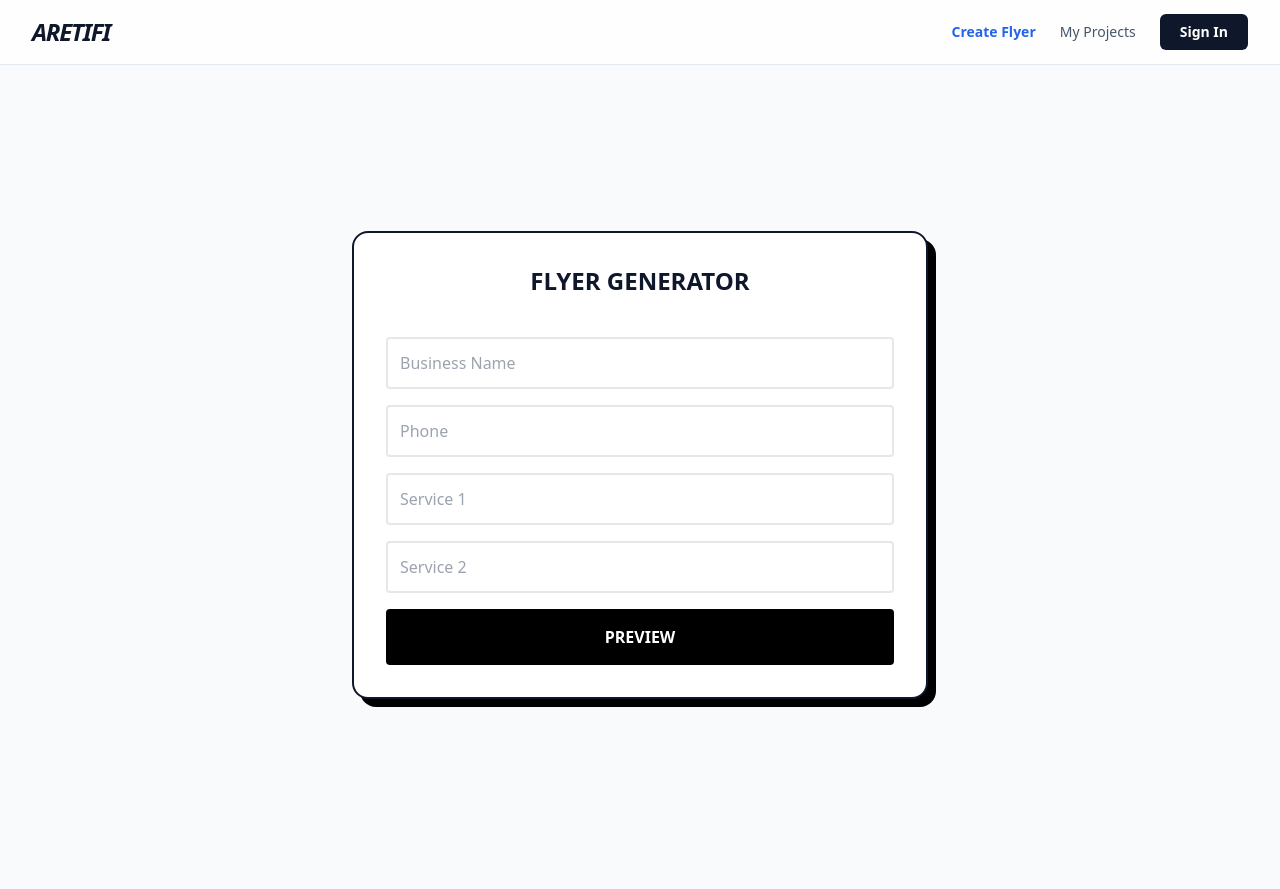
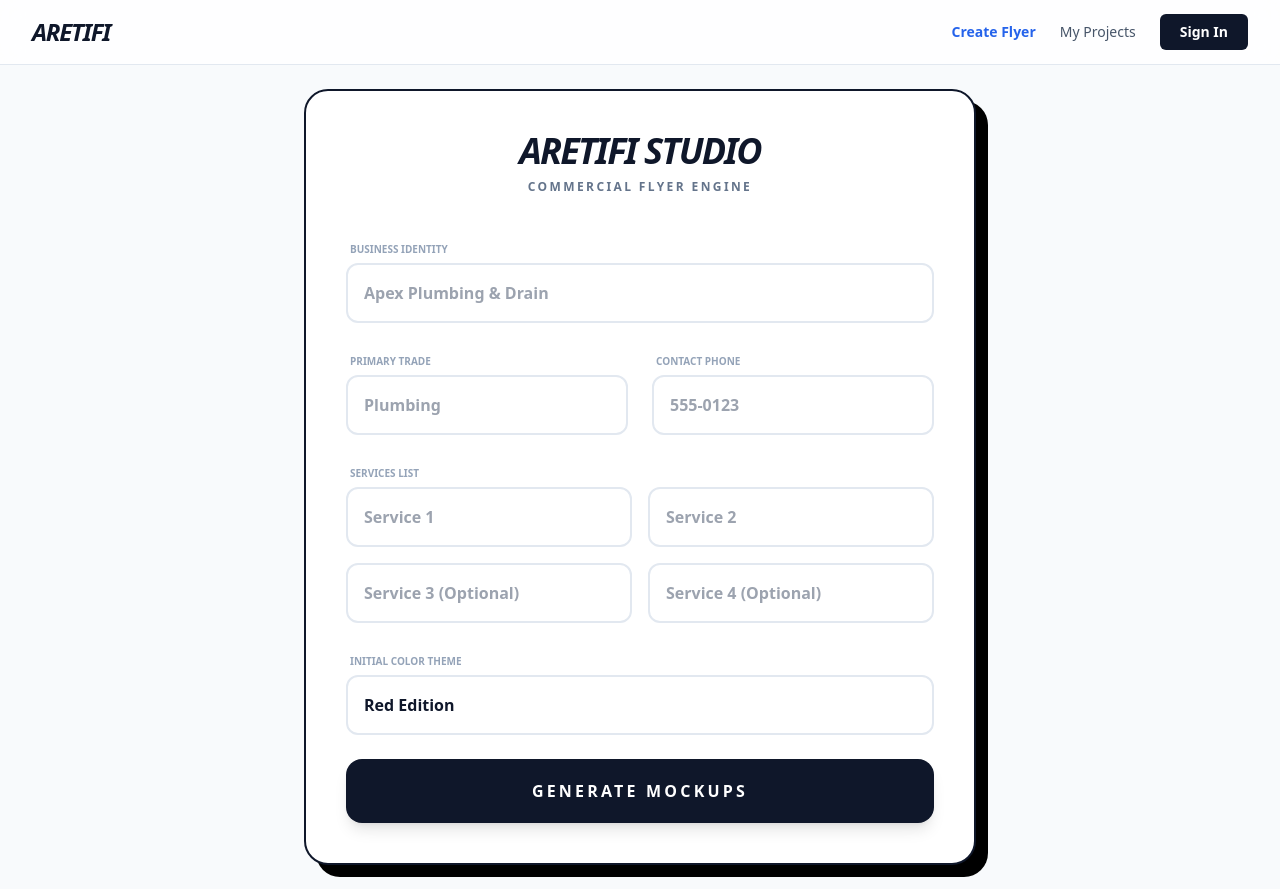
Before and after one commit to jakejmanley-collab/local-service-ads, a Next.js app: page /preview in a window 1280 px wide. Before the commit the page ends 865 px from the top, so only its background shows below. Built offline with nearby package versions, Linux system fonts and the light colour scheme.

Commit message:
Update page.tsx

```diff
--- a/app/preview/page.tsx
+++ b/app/preview/page.tsx
@@ -5,7 +5,9 @@ import { toPng } from 'html-to-image';
 import Papa from 'papaparse';
 
 const THEME_COLORS = ['red', 'blue', 'gold', 'green', 'purple'];
-const tradePhotos: Record<string, string[]> = { plumbing: ['https://images.unsplash.com/photo-1585704032915-c3400ca199e7?auto=format&fit=crop&w=1200&q=90'] };
+const tradePhotos: Record<string, string[]> = {
+  plumbing: ['https://images.unsplash.com/photo-1585704032915-c3400ca199e7?auto=format&fit=crop&w=1200&q=90']
+};
 
 const parseZone = (csvString: any) => {
   if (!csvString || typeof csvString !== 'string') return null;
@@ -36,12 +38,16 @@ const MasterTemplate = ({ id, data, configKey, rawDatabase }: any) => {
     services: [parseZone(rawConfig['Service 1']), parseZone(rawConfig['Service 2']), parseZone(rawConfig['Service 3']), parseZone(rawConfig['Service 4'])]
   };
 
+  const tradeWords = (data.businessName || "").split(' ');
+  const firstWord = tradeWords[0] || "PROFESSIONAL";
+  const remainingWords = tradeWords.slice(1).join(' ') || "SERVICES";
+
   const isHex = configKey.includes('hex');
   const isCircle = configKey.includes('circle');
   const clip = isHex ? { clipPath: 'polygon(50% 0%, 100% 25%, 100% 75%, 50% 100%, 0% 75%, 0% 25%)' } : isCircle ? { borderRadius: '50%', overflow: 'hidden' } : {};
 
   return (
-    <div id={id} className="relative w-full bg-white shadow-2xl overflow-hidden">
+    <div id={id} className="relative w-full bg-white shadow-2xl overflow-hidden rounded-sm">
       <svg viewBox="0 0 1080 1080" className="w-full h-auto" xmlns="http://www.w3.org/2000/svg">
         <image href={`/${configKey}.png`} x="0" y="0" width="1080" height="1080" />
         {photo && (
@@ -52,8 +58,8 @@ const MasterTemplate = ({ id, data, configKey, rawDatabase }: any) => {
           </foreignObject>
         )}
         {[
-          { conf: zones.headerTop, text: data.businessName.split(' ')[0] },
-          { conf: zones.headerBottom, text: data.businessName.split(' ').slice(1).join(' ') },
+          { conf: zones.headerTop, text: firstWord },
+          { conf: zones.headerBottom, text: remainingWords },
           { conf: zones.phone, text: data.phone },
           ...zones.services.map((s, i) => ({ conf: s, text: data.services[i] ? `✓ ${data.services[i]}` : '' }))
         ].map((item, i) => item.conf && item.text && (
@@ -81,20 +87,26 @@ export default function PreviewPage() {
     });
   }, []);
 
+  const parsedData = { ...formData, services: [formData.service1, formData.service2, formData.service3, formData.service4].filter(Boolean) };
+
   if (showPreview) {
     return (
       <main className="min-h-screen bg-slate-50 py-12 px-6">
         <div className="max-w-7xl mx-auto">
-          <div className="flex justify-between items-center mb-8 bg-white p-6 border-2 border-slate-900 rounded-xl">
-            <button onClick={() => setShowPreview(false)} className="font-bold px-4 py-2 bg-slate-100 rounded">← Back</button>
-            <select value={formData.themeColor} onChange={(e) => setFormData({...formData, themeColor: e.target.value})} className="bg-slate-900 text-white font-bold px-6 py-2 rounded">
-              {THEME_COLORS.map(c => <option key={c} value={c}>{c.toUpperCase()}</option>)}
-            </select>
+          <div className="flex flex-col md:flex-row justify-between items-center mb-12 gap-6 bg-white p-6 border-2 border-slate-900 rounded-2xl shadow-[4px_4px_0px_0px_rgba(0,0,0,1)]">
+            <button onClick={() => setShowPreview(false)} className="bg-slate-100 font-bold py-2 px-6 rounded-lg border border-slate-200 hover:bg-slate-200 transition-colors">← Back to Form</button>
+            <div className="flex items-center gap-4">
+               <span className="text-xs font-black uppercase text-slate-400 tracking-widest">Switch Theme:</span>
+               <select value={formData.themeColor} onChange={(e) => setFormData({...formData, themeColor: e.target.value})} className="bg-slate-900 text-white font-bold py-2 px-6 rounded-lg outline-none cursor-pointer">
+                {THEME_COLORS.map(c => <option key={c} value={c}>{c.toUpperCase()} EDITION</option>)}
+              </select>
+            </div>
           </div>
           <div className="grid grid-cols-1 lg:grid-cols-3 gap-10">
-            {['circle', 'square', 'hex'].map(shape => (
-              <div key={shape} className="flex flex-col gap-4">
-                <MasterTemplate id={`f-${shape}`} data={{...formData, services: [formData.service1, formData.service2, formData.service3, formData.service4].filter(Boolean)}} configKey={`${shape}-${formData.themeColor}`} rawDatabase={rawDatabase} />
+            {['circle', 'square', 'hex'].map(shape => {
+              const key = `${shape}-${formData.themeColor}`;
+              return rawDatabase[key] && <div key={shape} className="flex flex-col gap-6 group">
+                <MasterTemplate id={`f-${shape}`} data={parsedData} configKey={key} rawDatabase={rawDatabase} />
                 <button onClick={async () => {
                   const el = document.getElementById(`f-${shape}`);
                   if (el) {
@@ -104,9 +116,11 @@ export default function PreviewPage() {
                     link.href = url;
                     link.click();
                   }
-                }} className="w-full bg-slate-900 text-white font-bold py-4 rounded uppercase">Download</button>
+                }} className="w-full bg-slate-900 text-white font-black py-5 rounded-xl uppercase tracking-widest hover:bg-blue-600 transition-all shadow-lg active:translate-y-1">
+                  Download {shape}
+                </button>
               </div>
-            ))}
+            })}
           </div>
         </div>
       </main>
@@ -115,14 +129,49 @@ export default function PreviewPage() {
 
   return (
     <main className="min-h-screen bg-slate-50 flex items-center justify-center p-6">
-      <div className="bg-white max-w-xl w-full p-8 rounded-2xl border-2 border-slate-900 shadow-[8px_8px_0px_0px_rgba(0,0,0,1)]">
-        <form onSubmit={(e) => { e.preventDefault(); setShowPreview(true); }} className="space-y-4">
-          <h1 className="text-2xl font-black uppercase text-center mb-6">Flyer Generator</h1>
-          <input required placeholder="Business Name" className="w-full border-2 p-3 rounded" onChange={e => setFormData({...formData, businessName: e.target.value})} />
-          <input required placeholder="Phone" className="w-full border-2 p-3 rounded" onChange={e => setFormData({...formData, phone: e.target.value})} />
-          <input required placeholder="Service 1" className="w-full border-2 p-3 rounded" onChange={e => setFormData({...formData, service1: e.target.value})} />
-          <input required placeholder="Service 2" className="w-full border-2 p-3 rounded" onChange={e => setFormData({...formData, service2: e.target.value})} />
-          <button type="submit" className="w-full bg-black text-white font-bold py-4 rounded uppercase">Preview</button>
+      <div className="bg-white max-w-2xl w-full p-10 rounded-3xl border-2 border-slate-900 shadow-[12px_12px_0px_0px_rgba(0,0,0,1)]">
+        <div className="text-center mb-10">
+          <h1 className="text-4xl font-black uppercase italic tracking-tighter text-slate-900">Aretifi Studio</h1>
+          <p className="text-slate-500 font-bold uppercase text-xs tracking-[0.2em] mt-2">Commercial Flyer Engine</p>
+        </div>
+
+        <form onSubmit={(e) => { e.preventDefault(); setShowPreview(true); }} className="space-y-6">
+          <div className="space-y-1">
+            <label className="text-[10px] font-black uppercase text-slate-400 ml-1">Business Identity</label>
+            <input required placeholder="Apex Plumbing & Drain" className="w-full border-2 border-slate-200 p-4 rounded-xl font-bold focus:border-slate-900 outline-none transition-colors" onChange={e => setFormData({...formData, businessName: e.target.value})} />
+          </div>
+
+          <div className="grid grid-cols-2 gap-6">
+            <div className="space-y-1">
+              <label className="text-[10px] font-black uppercase text-slate-400 ml-1">Primary Trade</label>
+              <input required placeholder="Plumbing" className="w-full border-2 border-slate-200 p-4 rounded-xl font-bold focus:border-slate-900 outline-none transition-colors" onChange={e => setFormData({...formData, field: e.target.value})} />
+            </div>
+            <div className="space-y-1">
+              <label className="text-[10px] font-black uppercase text-slate-400 ml-1">Contact Phone</label>
+              <input required placeholder="555-0123" className="w-full border-2 border-slate-200 p-4 rounded-xl font-bold focus:border-slate-900 outline-none transition-colors" onChange={e => setFormData({...formData, phone: e.target.value})} />
+            </div>
+          </div>
+
+          <div className="space-y-1">
+            <label className="text-[10px] font-black uppercase text-slate-400 ml-1">Services List</label>
+            <div className="grid grid-cols-2 gap-4">
+              <input required placeholder="Service 1" className="w-full border-2 border-slate-200 p-4 rounded-xl font-bold focus:border-slate-900 outline-none transition-colors" onChange={e => setFormData({...formData, service1: e.target.value})} />
+              <input required placeholder="Service 2" className="w-full border-2 border-slate-200 p-4 rounded-xl font-bold focus:border-slate-900 outline-none transition-colors" onChange={e => setFormData({...formData, service2: e.target.value})} />
+              <input placeholder="Service 3 (Optional)" className="w-full border-2 border-slate-200 p-4 rounded-xl font-bold focus:border-slate-900 outline-none transition-colors" onChange={e => setFormData({...formData, service3: e.target.value})} />
+              <input placeholder="Service 4 (Optional)" className="w-full border-2 border-slate-200 p-4 rounded-xl font-bold focus:border-slate-900 outline-none transition-colors" onChange={e => setFormData({...formData, service4: e.target.value})} />
+            </div>
+          </div>
+
+          <div className="space-y-1">
+            <label className="text-[10px] font-black uppercase text-slate-400 ml-1">Initial Color Theme</label>
+            <select value={formData.themeColor} onChange={(e) => setFormData({...formData, themeColor: e.target.value})} className="w-full border-2 border-slate-200 p-4 rounded-xl font-bold bg-white focus:border-slate-900 outline-none appearance-none cursor-pointer">
+              {THEME_COLORS.map(c => <option key={c} value={c}>{c.charAt(0).toUpperCase() + c.slice(1)} Edition</option>)}
+            </select>
+          </div>
+
+          <button type="submit" className="w-full bg-slate-900 text-white font-black py-5 rounded-2xl uppercase tracking-[0.2em] shadow-lg hover:bg-slate-800 transition-all active:translate-y-1 mt-4">
+            Generate Mockups
+          </button>
         </form>
       </div>
     </main>
```
